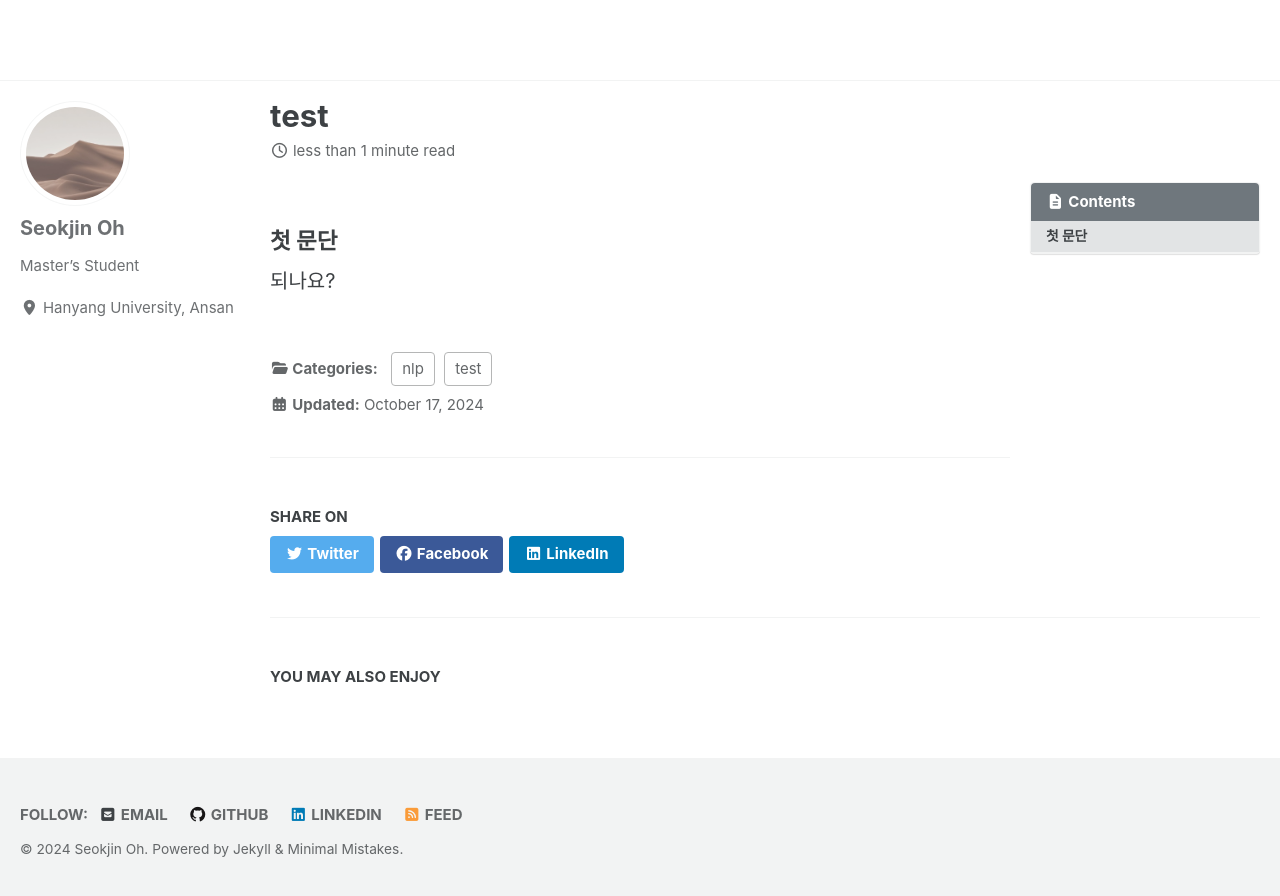
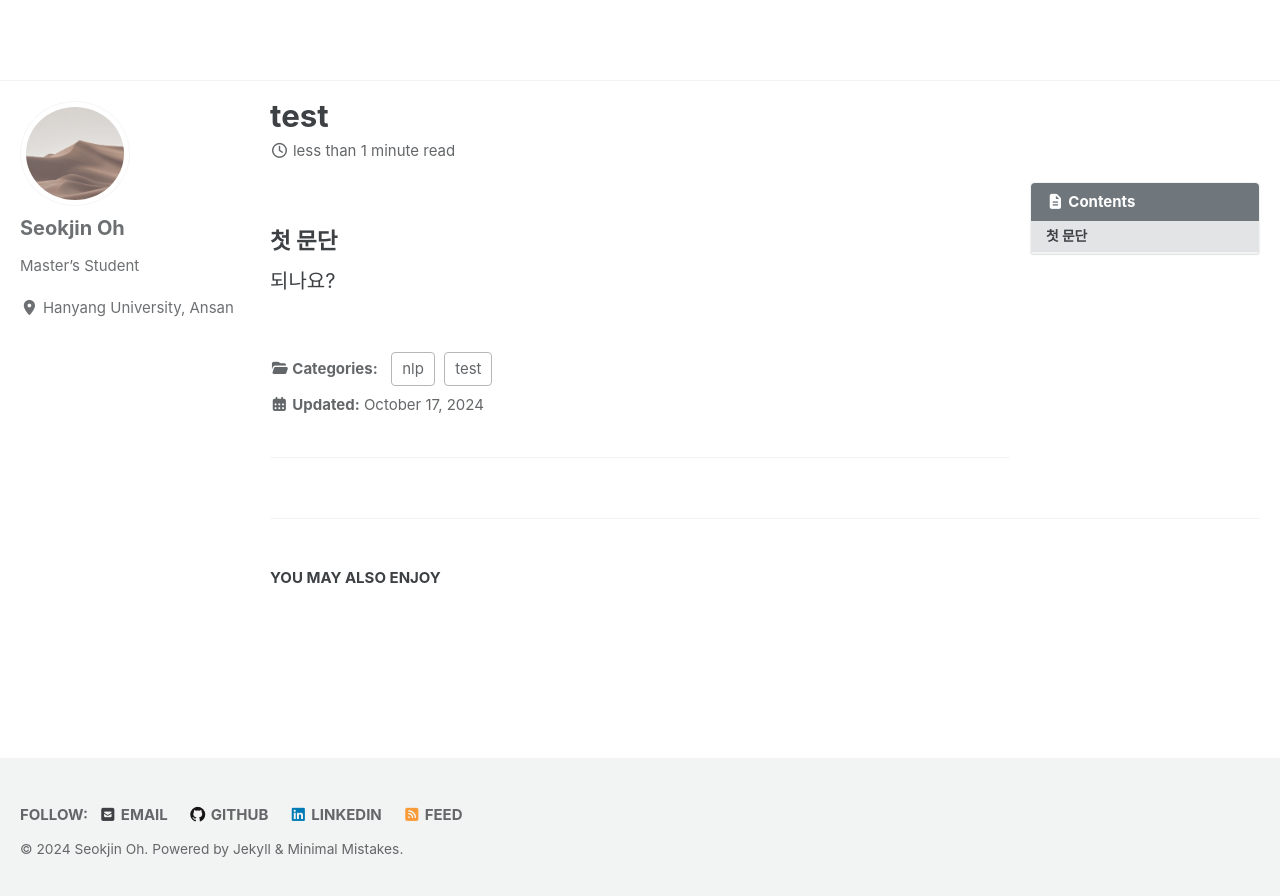
Before and after one commit to Oh-Seokjin/Oh-Seokjin.github.io, a Jekyll site: the page built from _posts/2024-10-17-test.md, in a window 1280 px wide. Shown: the top 896 px of the page. Built offline with Jekyll 4.4.1, drawn with Linux system fonts in a browser that asks for light colours; cached includes are drawn as plain includes.

Commit message:
Update social-share.html

```diff
--- a/_includes/social-share.html
+++ b/_includes/social-share.html
@@ -1,9 +1,9 @@
 <section class="page__share">
-  <h4 class="page__share-title">{{ site.data.ui-text[site.locale].share_on_label | default: "Share on" }}</h4>
+  <!-- <h4 class="page__share-title">{{ site.data.ui-text[site.locale].share_on_label | default: "Share on" }}</h4>
 
   <a href="https://twitter.com/intent/tweet?{% if site.twitter.username %}via={{ site.twitter.username | url_encode }}&{% endif %}text={{ page.title | url_encode }}%20{{ page.url | absolute_url | url_encode }}" class="btn btn--twitter" onclick="window.open(this.href, 'window', 'left=20,top=20,width=500,height=500,toolbar=1,resizable=0'); return false;" title="{{ site.data.ui-text[site.locale].share_on_label | default: 'Share on' }} Twitter"><i class="fab fa-fw fa-twitter" aria-hidden="true"></i><span> Twitter</span></a>
 
   <a href="https://www.facebook.com/sharer/sharer.php?u={{ page.url | absolute_url | url_encode }}" class="btn btn--facebook" onclick="window.open(this.href, 'window', 'left=20,top=20,width=500,height=500,toolbar=1,resizable=0'); return false;" title="{{ site.data.ui-text[site.locale].share_on_label | default: 'Share on' }} Facebook"><i class="fab fa-fw fa-facebook" aria-hidden="true"></i><span> Facebook</span></a>
 
-  <a href="https://www.linkedin.com/shareArticle?mini=true&url={{ page.url | absolute_url }}" class="btn btn--linkedin" onclick="window.open(this.href, 'window', 'left=20,top=20,width=500,height=500,toolbar=1,resizable=0'); return false;" title="{{ site.data.ui-text[site.locale].share_on_label | default: 'Share on' }} LinkedIn"><i class="fab fa-fw fa-linkedin" aria-hidden="true"></i><span> LinkedIn</span></a>
+  <a href="https://www.linkedin.com/shareArticle?mini=true&url={{ page.url | absolute_url }}" class="btn btn--linkedin" onclick="window.open(this.href, 'window', 'left=20,top=20,width=500,height=500,toolbar=1,resizable=0'); return false;" title="{{ site.data.ui-text[site.locale].share_on_label | default: 'Share on' }} LinkedIn"><i class="fab fa-fw fa-linkedin" aria-hidden="true"></i><span> LinkedIn</span></a> -->
 </section>
```
